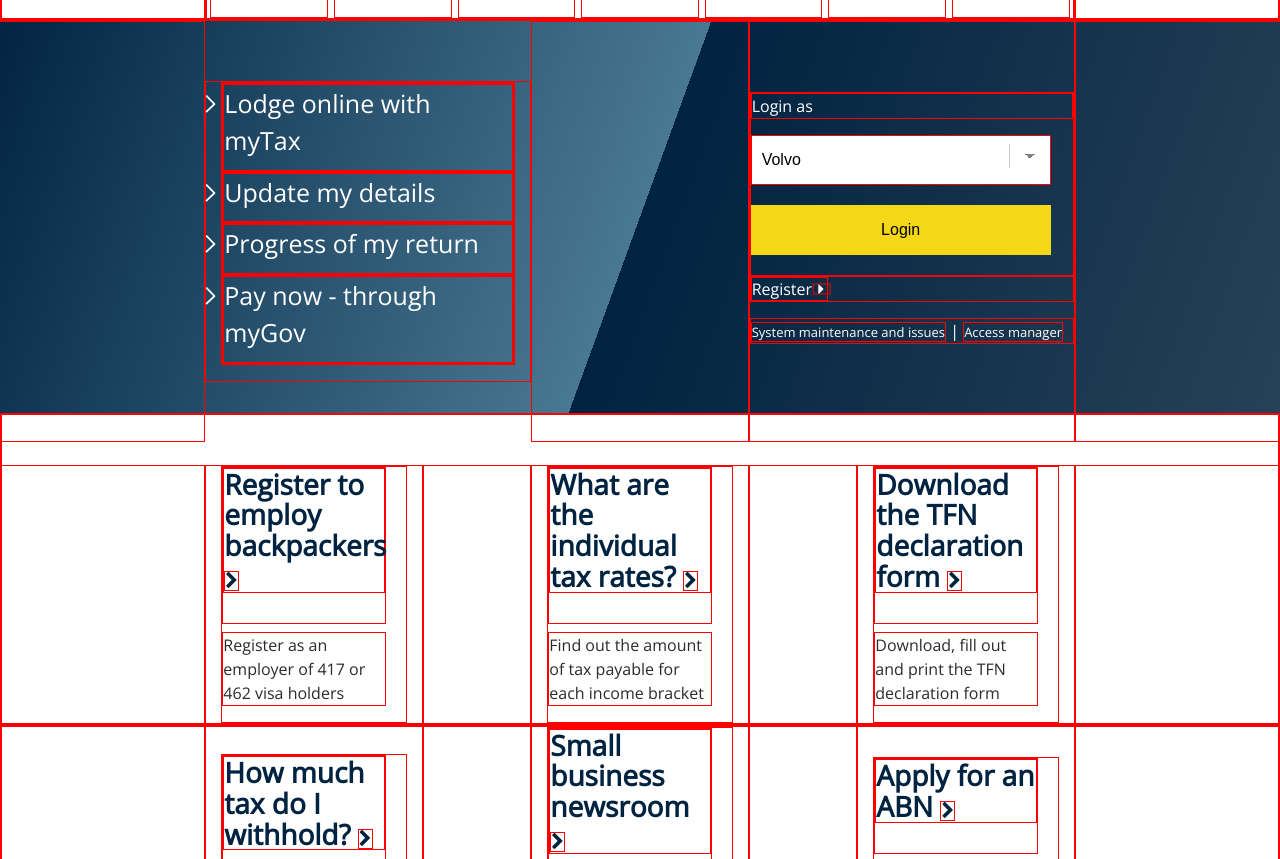
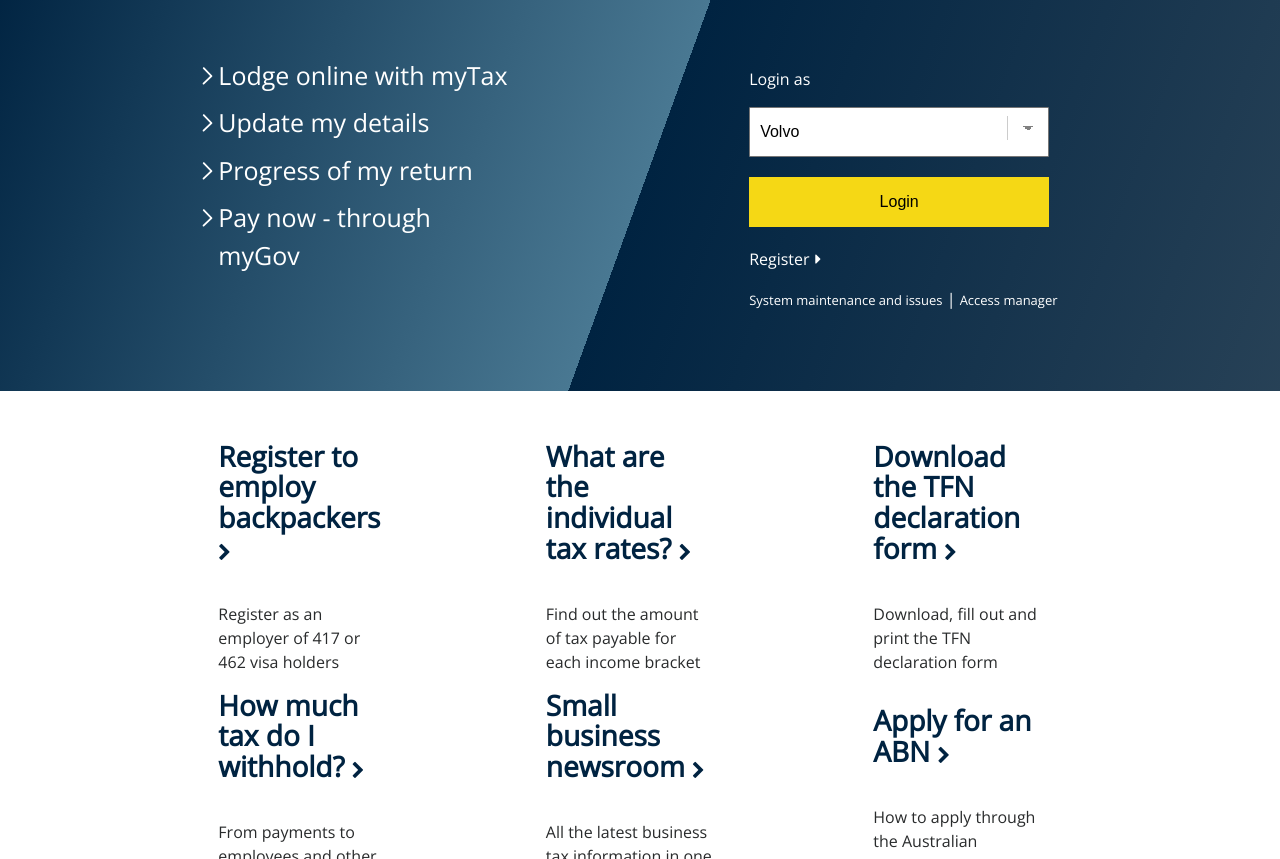
Before and after one commit to alia-adel/frontend-trials, a plain HTML site: page Html_CSS/trial1/index.htm in a window 1280 px wide. Shown: the part 242-1101 px from the top of the page. Drawn offline with nearby package versions, Linux system fonts and the light colour scheme.

Commit message:
no message

```diff
--- a/Html_CSS/trial1/styles/main.css
+++ b/Html_CSS/trial1/styles/main.css
@@ -5,7 +5,7 @@
     -moz-box-sizing: border-box;
     -ms-box-sizing: border-box;
     box-sizing: border-box;
-    border: 1px solid red;
+    /*border: 1px solid red;*/
 }
 
 /* General Specs */
@@ -303,6 +303,13 @@ select:-moz-focusring {
   padding: 0px 0px 0px 0px ;
 }
 
+.main-content-portlets .col-md-1 {
+  margin: 0px 0px 0px 0px;
+  padding-right: 0px;
+  padding-left: 0px;
+  width: 0px;
+}
+
 .main-content-portlets h3 a{
   display: block;
   color: #002341;
```
